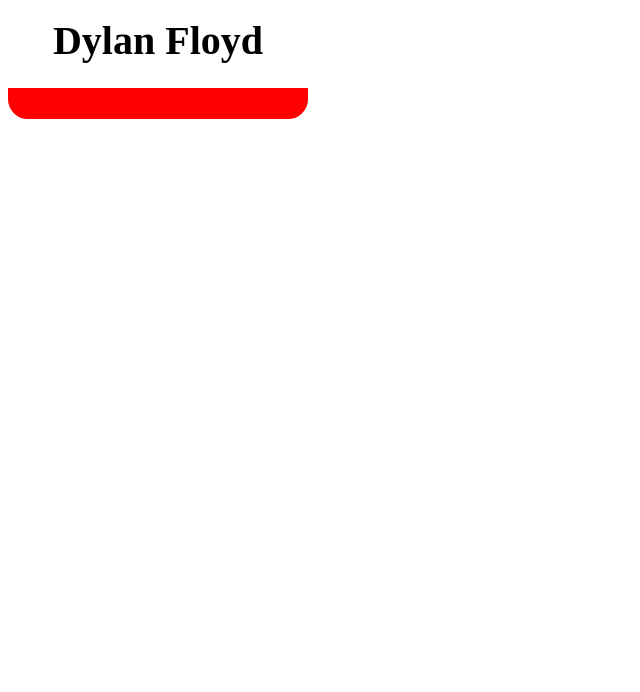
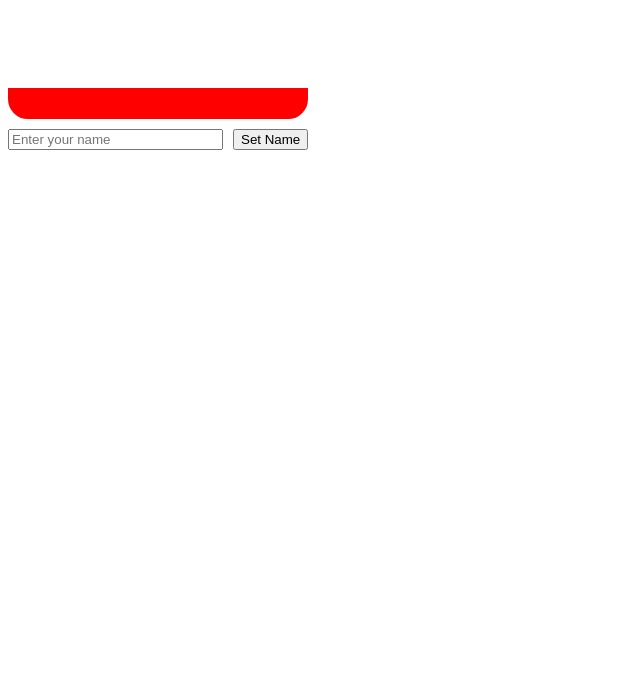
Before and after one commit to Dylan-Floyd/lab-02a-name-tag, a plain HTML site: page index.html in a window 1280 px wide. Shown: the part 108-800 px from the top of the page, without its empty margins (0-640 px from the left). Drawn offline with nearby package versions, Linux system fonts and the light colour scheme; a web font is replaced by a local one.

Commit message:
add name changing functionality

```diff
--- a/index.html
+++ b/index.html
@@ -18,11 +18,15 @@
             <h1>HELLO</h1>
             <h2>my name is</h2>
         </header>
-        <section class="grid-box name">
-            Dylan Floyd
+        <section class="grid-box name" id="name-display">
+
         </section>
         <footer class="grid-box footer">
         </footer>
     </main>
+    <div class="input-div">
+        <input id="name-input" placeholder="Enter your name"/><button id="set-name">Set Name</button>
+    </div>
+    <script src="./script.js"></script>
 </body>
 </html>
--- /dev/null
+++ b/script.js
@@ -0,0 +1,8 @@
+let button = document.getElementById('set-name');
+let input = document.getElementById('name-input');
+let display = document.getElementById('name-display');
+
+button.addEventListener('click', () => {
+    display.textContent = input.value;
+    input.value = "";
+})
--- a/style.css
+++ b/style.css
@@ -53,3 +53,12 @@
     border-top-left-radius: 0px;
     border-top-right-radius: 0px;
 }
+
+.input-div {
+    padding-top:10px;
+}
+
+#name-input {
+    width: 207px;
+    margin-right: 10px;
+}
```
